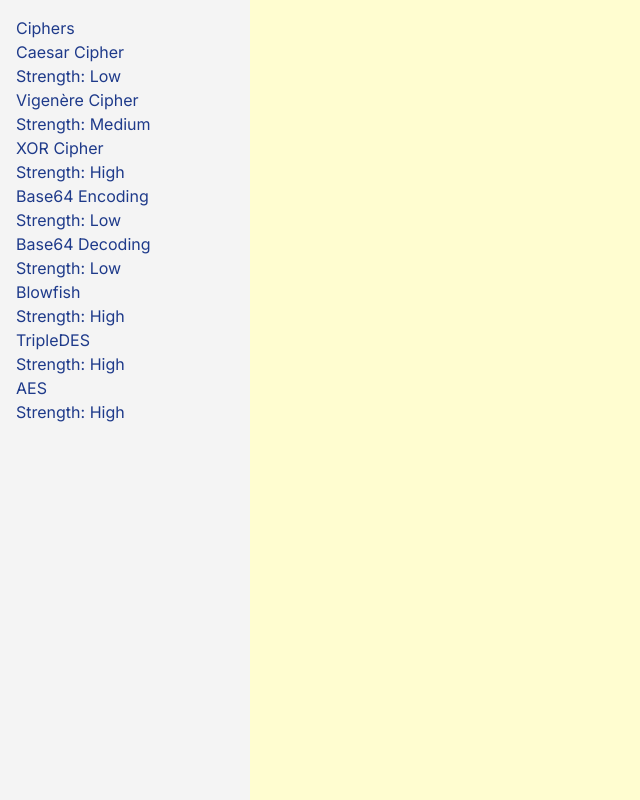
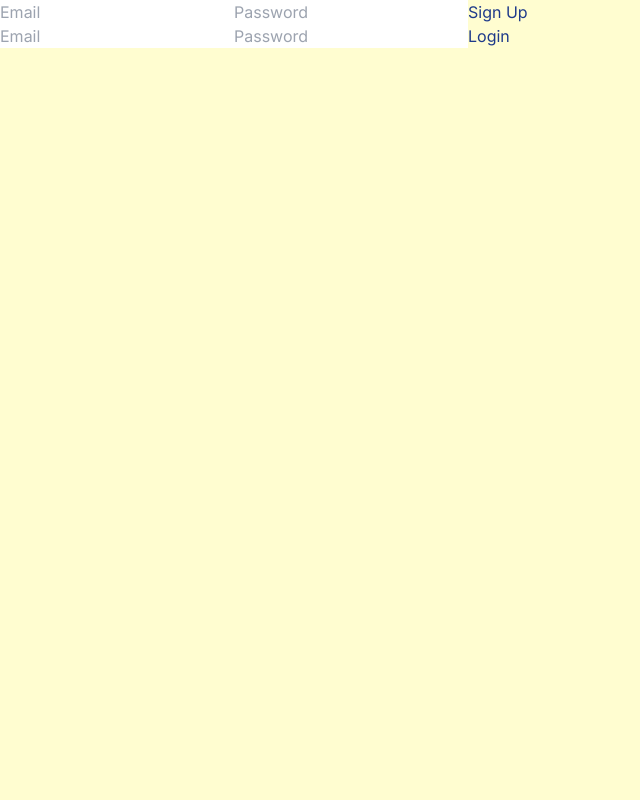
Before and after one commit to NavalShah/HackNYU2025, a Next.js app: page / in a window 1280 px wide. Shown: the top 800 px of the page, without its empty margins (0-640 px from the left). Built offline with nearby package versions, Linux system fonts and the light colour scheme.

Commit message:
database linking to login system(Partial Completion)

```diff
--- /dev/null
+++ b/lib/mongodb.ts
@@ -0,0 +1,27 @@
+// lib/mongodb.ts
+import { MongoClient, MongoClientOptions } from 'mongodb';
+
+const uri = process.env.MONGODB_URI;
+const options: MongoClientOptions = {};
+
+let client: MongoClient;
+let clientPromise: Promise<MongoClient>;
+
+if (!uri) {
+  throw new Error('Please add your MongoDB URI to .env.local');
+}
+
+if (process.env.NODE_ENV === 'development') {
+  // In development mode, use a global variable to preserve the MongoClient instance
+  if (!(global as any)._mongoClientPromise) {
+    client = new MongoClient(uri, options);
+    (global as any)._mongoClientPromise = client.connect();
+  }
+  clientPromise = (global as any)._mongoClientPromise;
+} else {
+  // In production mode, create a new MongoClient instance
+  client = new MongoClient(uri, options);
+  clientPromise = client.connect();
+}
+
+export default clientPromise;
--- /dev/null
+++ b/models/User.ts
@@ -0,0 +1,37 @@
+// models/User.ts
+import clientPromise from '../lib/mongodb';
+import bcrypt from 'bcrypt';
+
+// Define the structure of a User
+interface User {
+  email: string;
+  password: string;
+}
+
+// Function to create a new user
+export async function createUser({ email, password }: User): Promise<{ insertedId: string }> {
+  const client = await clientPromise;
+  const db = client.db(); // Replace with your database name
+  const usersCollection = db.collection<User>('users');
+
+  // Hash the password
+  const hashedPassword = await bcrypt.hash(password, 10);
+
+  // Insert the user into the database
+  const result = await usersCollection.insertOne({
+    email,
+    password: hashedPassword,
+  });
+
+  return { insertedId: result.insertedId.toString() };
+}
+
+// Function to find a user by email
+export async function findUserByEmail(email: string): Promise<User | null> {
+  const client = await clientPromise;
+  const db = client.db(); // Replace with your database name
+  const usersCollection = db.collection<User>('users');
+
+  const user = await usersCollection.findOne({ email });
+  return user;
+}
--- a/src/app/page.tsx
+++ b/src/app/page.tsx
@@ -1,36 +1,13 @@
 'use client';
 
-import React, { useState } from 'react';
-import Sidebar from '../components/Sidebar';
-import DropZone from '../components/DropZone';
-import TextArea from '../components/TextArea';
+import Login from "@/pages/login";
+import Signup from "@/pages/signup";
 
-type Cipher = {
-  name: string;
-  key?: string;
-  defaultValue?: any;
-  strength: string;
-};
-
-export default function Home() {
-  const [ciphers, setCiphers] = useState<Cipher[]>([]);
-
-  const handleDrop = (cipher: Cipher) => {
-    setCiphers([...ciphers, cipher]);
-  };
-
-  const handleDelete = (index: number) => {
-    const newCiphers = ciphers.filter((_, i) => i !== index);
-    setCiphers(newCiphers);
-  };
-
+export default function Home(){
   return (
-    <div className="flex h-screen">
-      <Sidebar onDrop={handleDrop} />
-      <div className="flex flex-col flex-grow overflow-auto">
-        <DropZone ciphers={ciphers} onDrop={handleDrop} onDelete={handleDelete} />
-        <TextArea ciphers={ciphers} />
-      </div>
+    <div>
+      <Signup></Signup>
+      <Login></Login>
     </div>
   );
 }
--- /dev/null
+++ b/src/pages/api/login.ts
@@ -0,0 +1,34 @@
+// pages/api/login.ts
+import { findUserByEmail } from '../../../models/User';
+import bcrypt from 'bcrypt';
+import { NextApiRequest, NextApiResponse } from 'next';
+
+export default async function handler(req: NextApiRequest, res: NextApiResponse) {
+  if (req.method === 'POST') {
+    const { email, password } = req.body;
+
+    if (!email || !password) {
+      return res.status(400).json({ message: 'Email and password are required' });
+    }
+
+    try {
+      const user = await findUserByEmail(email);
+
+      if (!user) {
+        return res.status(404).json({ message: 'User not found' });
+      }
+
+      const isPasswordValid = await bcrypt.compare(password, user.password);
+
+      if (!isPasswordValid) {
+        return res.status(401).json({ message: 'Invalid password' });
+      }
+
+      res.status(200).json({ message: 'Login successful', user });
+    } catch (error: any) {
+      res.status(500).json({ message: 'Error logging in', error: error.message });
+    }
+  } else {
+    res.status(405).json({ message: 'Method not allowed' });
+  }
+}
--- /dev/null
+++ b/src/pages/api/signup.ts
@@ -0,0 +1,22 @@
+// pages/api/signup.ts
+import { createUser } from '../../../models/User';
+import { NextApiRequest, NextApiResponse } from 'next';
+
+export default async function handler(req: NextApiRequest, res: NextApiResponse) {
+  if (req.method === 'POST') {
+    const { email, password } = req.body;
+
+    if (!email || !password) {
+      return res.status(400).json({ message: 'Email and password are required' });
+    }
+
+    try {
+      const user = await createUser({ email, password });
+      res.status(201).json({ message: 'User created', user });
+    } catch (error: any) {
+      res.status(500).json({ message: 'Error creating user', error: error.message });
+    }
+  } else {
+    res.status(405).json({ message: 'Method not allowed' });
+  }
+}
--- /dev/null
+++ b/src/pages/login.tsx
@@ -0,0 +1,38 @@
+// pages/login.tsx
+import { useState } from 'react';
+
+export default function Login() {
+  const [email, setEmail] = useState<string>('');
+  const [password, setPassword] = useState<string>('');
+
+  const handleSubmit = async (e: React.FormEvent) => {
+    e.preventDefault();
+
+    const response = await fetch('/api/login', {
+      method: 'POST',
+      headers: { 'Content-Type': 'application/json' },
+      body: JSON.stringify({ email, password }),
+    });
+
+    const data = await response.json();
+    console.log(data);
+  };
+
+  return (
+    <form onSubmit={handleSubmit}>
+      <input
+        type="email"
+        placeholder="Email"
+        value={email}
+        onChange={(e) => setEmail(e.target.value)}
+      />
+      <input
+        type="password"
+        placeholder="Password"
+        value={password}
+        onChange={(e) => setPassword(e.target.value)}
+      />
+      <button type="submit">Login</button>
+    </form>
+  );
+}
--- /dev/null
+++ b/src/pages/signup.tsx
@@ -0,0 +1,38 @@
+// pages/signup.tsx
+import { useState } from 'react';
+
+export default function Signup() {
+  const [email, setEmail] = useState<string>('');
+  const [password, setPassword] = useState<string>('');
+
+  const handleSubmit = async (e: React.FormEvent) => {
+    e.preventDefault();
+
+    const response = await fetch('/api/signup', {
+      method: 'POST',
+      headers: { 'Content-Type': 'application/json' },
+      body: JSON.stringify({ email, password }),
+    });
+
+    const data = await response.json();
+    console.log(data);
+  };
+
+  return (
+    <form onSubmit={handleSubmit}>
+      <input
+        type="email"
+        placeholder="Email"
+        value={email}
+        onChange={(e) => setEmail(e.target.value)}
+      />
+      <input
+        type="password"
+        placeholder="Password"
+        value={password}
+        onChange={(e) => setPassword(e.target.value)}
+      />
+      <button type="submit">Sign Up</button>
+    </form>
+  );
+}
```
Also changed, not shown: package.json (+5 -2 lines), 1 other file (tests, documents, lock files or other folders).
